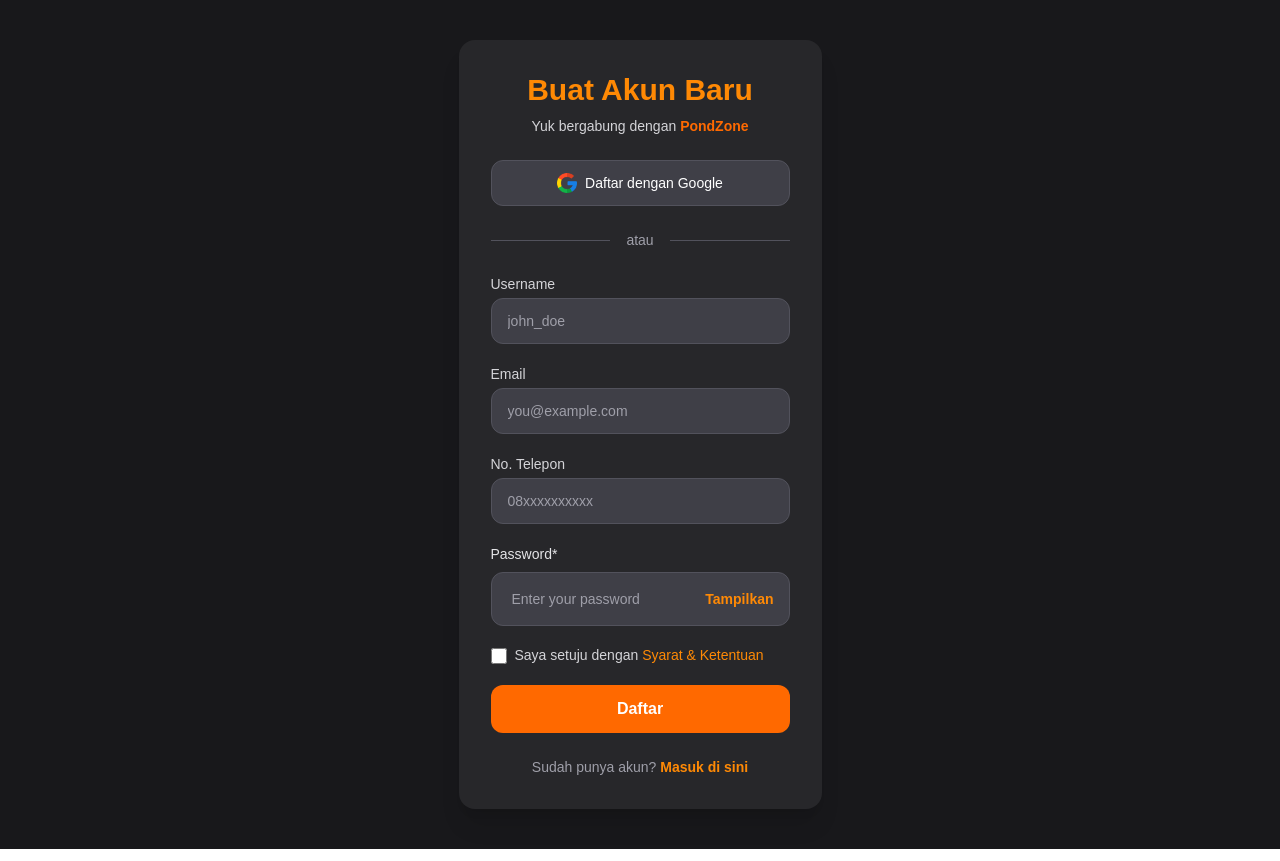
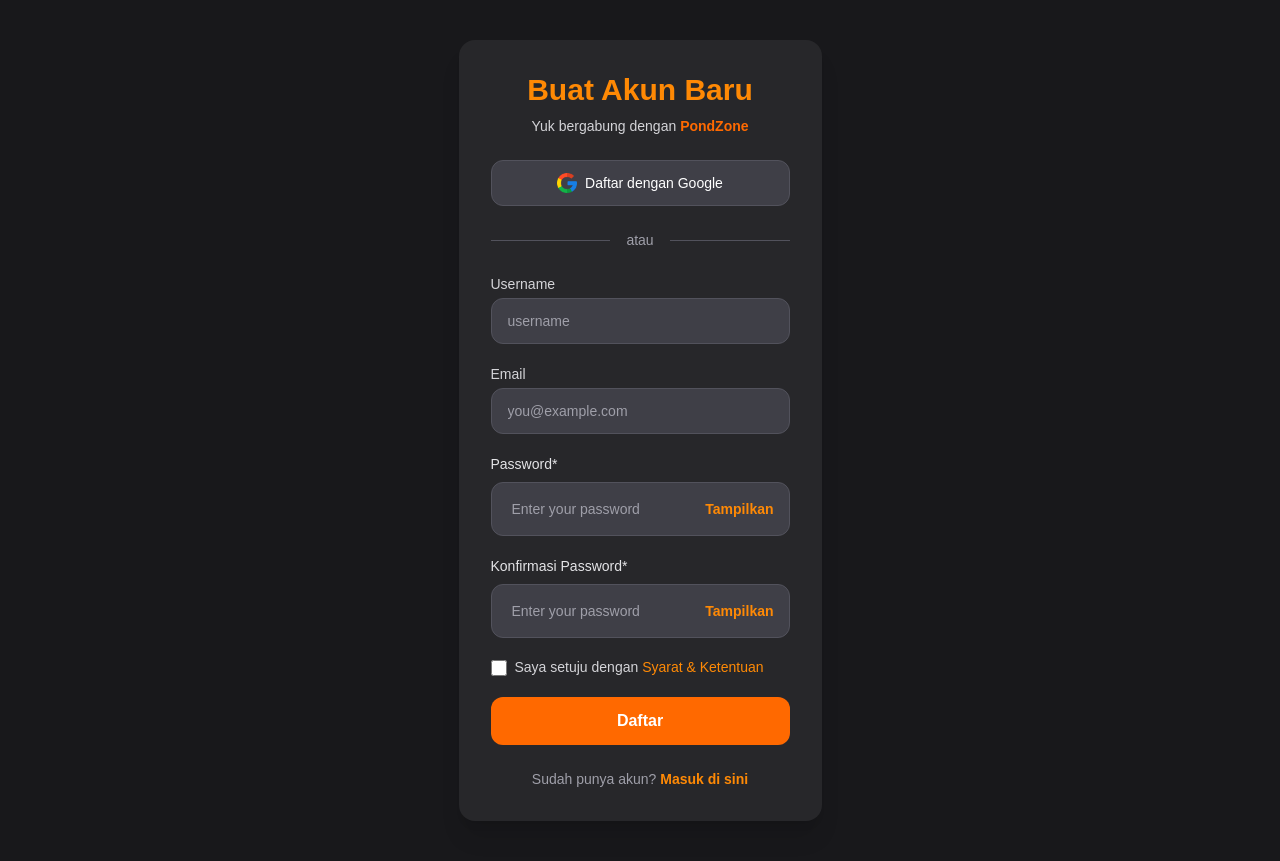
Before and after one commit to JasaSK/my-portofolio-fishing, a Next.js app: page /auth/register in a window 1280 px wide. Built offline with nearby package versions, Linux system fonts and the light colour scheme.

Commit message:
fetch data auth

```diff
--- a/src/app/auth/login/page.js
+++ b/src/app/auth/login/page.js
@@ -6,10 +6,12 @@
 import { login } from "../../../services/authService.js";
 import { useState } from "react";
 import { toast } from "react-hot-toast";
+import { useRouter } from "next/navigation";
 
 export default function Login() {
   const [email, setEmail] = useState("");
   const [password, setPassword] = useState("");
+  const router = useRouter();
 
   const handleLogin = async (e) => {
     e.preventDefault();
@@ -17,7 +19,7 @@
     try {
       const res = await login({ email, password });
       toast.success("Login sukses!", { id: loadingToast });
-      console.log(res);
+      router.push("/main/home");
     } catch (err) {
       const data = err.response?.data;
       let message = data?.message || "Terjadi kesalahan saat login.";
--- a/src/app/auth/register/page.js
+++ b/src/app/auth/register/page.js
@@ -3,8 +3,62 @@
 import Image from "next/image";
 import PasswordInput from "../../../components/Input.js";
 import FadeInSection from "../../../components/FadeInSection.js";
+import { register } from "../../../services/authService.js";
+import { useState } from "react";
+import toast from "react-hot-toast";
+import { useRouter } from "next/navigation";
 
 export default function Register() {
+  const router = useRouter();
+  const [name, setName] = useState("");
+  const [email, setEmail] = useState("");
+  const [password, setPassword] = useState("");
+  const [confirmPassword, setConfirmPassword] = useState("");
+  const [agreeToTerms, setAgreeToTerms] = useState(false);
+  const [loading, setLoading] = useState(false);
+
+  const handleRegister = async (e) => {
+    e.preventDefault();
+
+    if (!name || !email || !password || !confirmPassword) {
+      return toast.error("Semua field wajib diisi!");
+    }
+
+    if (!email.includes("@")) {
+      return toast.error("Email tidak valid.");
+    }
+
+    if (password.length < 6) {
+      return toast.error("Password minimal 6 karakter.");
+    }
+
+    if (password !== confirmPassword) {
+      return toast.error("Password tidak cocok!");
+    }
+    if (!agreeToTerms) {
+      return toast.error("Anda harus menyetujui Syarat & Ketentuan.");
+    }
+    setLoading(true);
+    try {
+      const res = await register({
+        name,
+        email,
+        password,
+        password_confirmation: confirmPassword,
+      });
+
+      toast.success("Registrasi berhasil!");
+      localStorage.setItem("pendingEmail", email);
+      router.push("/auth/confirmation");
+    } catch (err) {
+      toast.error(
+        err.response?.data?.message || "Terjadi kesalahan saat mendaftar."
+      );
+    } finally {
+      setLoading(false);
+    }
+  };
+
   return (
     <FadeInSection direction="in">
       <main className="min-h-screen bg-zinc-900 flex items-center justify-center px-4 py-10">
@@ -40,7 +94,7 @@
           </div>
 
           {/* Form */}
-          <form action="/auth/confirmation" className="space-y-5">
+          <form onSubmit={handleRegister} className="space-y-5">
             <div>
               <label
                 htmlFor="username"
@@ -51,7 +105,9 @@
               <input
                 id="username"
                 type="text"
-                placeholder="john_doe"
+                value={name}
+                onChange={(e) => setName(e.target.value)}
+                placeholder="username"
                 className="w-full px-4 py-3 border border-zinc-600 bg-zinc-700 text-white rounded-xl focus:outline-none focus:ring-2 focus:ring-orange-500 text-sm placeholder-zinc-400"
               />
             </div>
@@ -66,35 +122,38 @@
               <input
                 id="email"
                 type="email"
+                value={email}
+                onChange={(e) => setEmail(e.target.value)}
                 placeholder="you@example.com"
                 className="w-full px-4 py-3 border border-zinc-600 bg-zinc-700 text-white rounded-xl focus:outline-none focus:ring-2 focus:ring-orange-500 text-sm placeholder-zinc-400"
               />
             </div>
 
-            <div>
-              <label
-                htmlFor="no_telp"
-                className="block text-sm font-medium text-zinc-300 mb-1"
-              >
-                No. Telepon
-              </label>
-              <input
-                id="no_telp"
-                type="tel"
-                placeholder="08xxxxxxxxxx"
-                className="w-full px-4 py-3 border border-zinc-600 bg-zinc-700 text-white rounded-xl focus:outline-none focus:ring-2 focus:ring-orange-500 text-sm placeholder-zinc-400"
-              />
-            </div>
+            <PasswordInput
+              name="password"
+              dark
+              value={password}
+              onChange={(e) => setPassword(e.target.value)}
+            />
 
-            <PasswordInput dark />
+            <PasswordInput
+              name="confirmPassword"
+              dark
+              value={confirmPassword}
+              onChange={(e) => setConfirmPassword(e.target.value)}
+              label="Konfirmasi Password"
+            />
 
             {/* Checkbox Agreement */}
             <div className="flex items-center gap-2 text-sm text-zinc-300">
               <input
                 type="checkbox"
                 id="agree"
+                checked={agreeToTerms}
+                onChange={(e) => setAgreeToTerms(e.target.checked)}
                 className="w-4 h-4 rounded border-zinc-600 text-orange-500 bg-zinc-700 focus:ring-orange-500"
               />
+
               <label htmlFor="agree" className="leading-snug">
                 Saya setuju dengan{" "}
                 <a href="#" className="text-orange-400 hover:underline">
@@ -105,9 +164,14 @@
 
             <button
               type="submit"
-              className="w-full bg-orange-500 text-white font-semibold py-3 rounded-xl hover:bg-orange-600 focus:ring-4 focus:ring-orange-300 transition"
+              disabled={loading}
+              className={`w-full bg-orange-500 text-white font-semibold py-3 rounded-xl transition ${
+                loading
+                  ? "bg-orange-400 cursor-not-allowed"
+                  : "hover:bg-orange-600 focus:ring-4 focus:ring-orange-300"
+              }`}
             >
-              Daftar
+              {loading ? "Memproses..." : "Daftar"}
             </button>
           </form>
 
--- a/src/components/Input.js
+++ b/src/components/Input.js
@@ -5,10 +5,9 @@
 export default function PasswordInput({
   value,
   onChange,
-  name = "password",
+  name,
   dark = false,
-  required = false,
-  placeholder = "Enter your password",
+  label = "Password",
 }) {
   const [showPassword, setShowPassword] = useState(false);
 
@@ -23,24 +22,24 @@
   return (
     <div className="text-start">
       <label
-        htmlFor={name}
+        htmlFor={name || "password"}
         className={`mb-2 block text-sm ${
           dark ? "text-zinc-200" : "text-gray-900"
         }`}
       >
-        Password*
+        {label}*
       </label>
       <div className="relative">
         <input
-          id={name}
-          name={name}
+          id={name || "password"}
+          name={name || "password"} // ini penting!
           type={showPassword ? "text" : "password"}
-          placeholder={placeholder}
+          placeholder="Enter your password"
+          className={`${baseInputClass} ${dark ? darkStyle : lightStyle}`}
           value={value}
           onChange={onChange}
-          required={required}
-          className={`${baseInputClass} ${dark ? darkStyle : lightStyle}`}
         />
+
         <button
           type="button"
           onClick={() => setShowPassword((prev) => !prev)}
--- a/src/services/authService.js
+++ b/src/services/authService.js
@@ -2,13 +2,12 @@
 
 // REGISTER
 export const register = async (data) => {
-  const res = await axios.post("/register", data);
+  const res = await axios.post("/auth/register", data);
   return res.data;
 };
-
 // LOGIN
 export const login = async (data) => {
-  const res = await axios.post("/login", data);
+  const res = await axios.post("/auth/login", data);
   // Simpan token jika ada
   if (res.data.token) {
     localStorage.setItem("token", res.data.token);
@@ -18,6 +17,12 @@
 
 // VERIFY CODE
 export const verifyCode = async (data) => {
-  const res = await axios.post("/verify-code", data);
+  const res = await axios.post("/auth/verify-code", data);
   return res.data;
 };
+
+// RESEND CODE
+export const resendCode = async (email) => {
+  const res = await axios.post("/auth/resend-code", { email });
+  return res.data;
+};
```
Also changed, not shown: src/app/auth/confirmation/page.js (+45 -14 lines).
